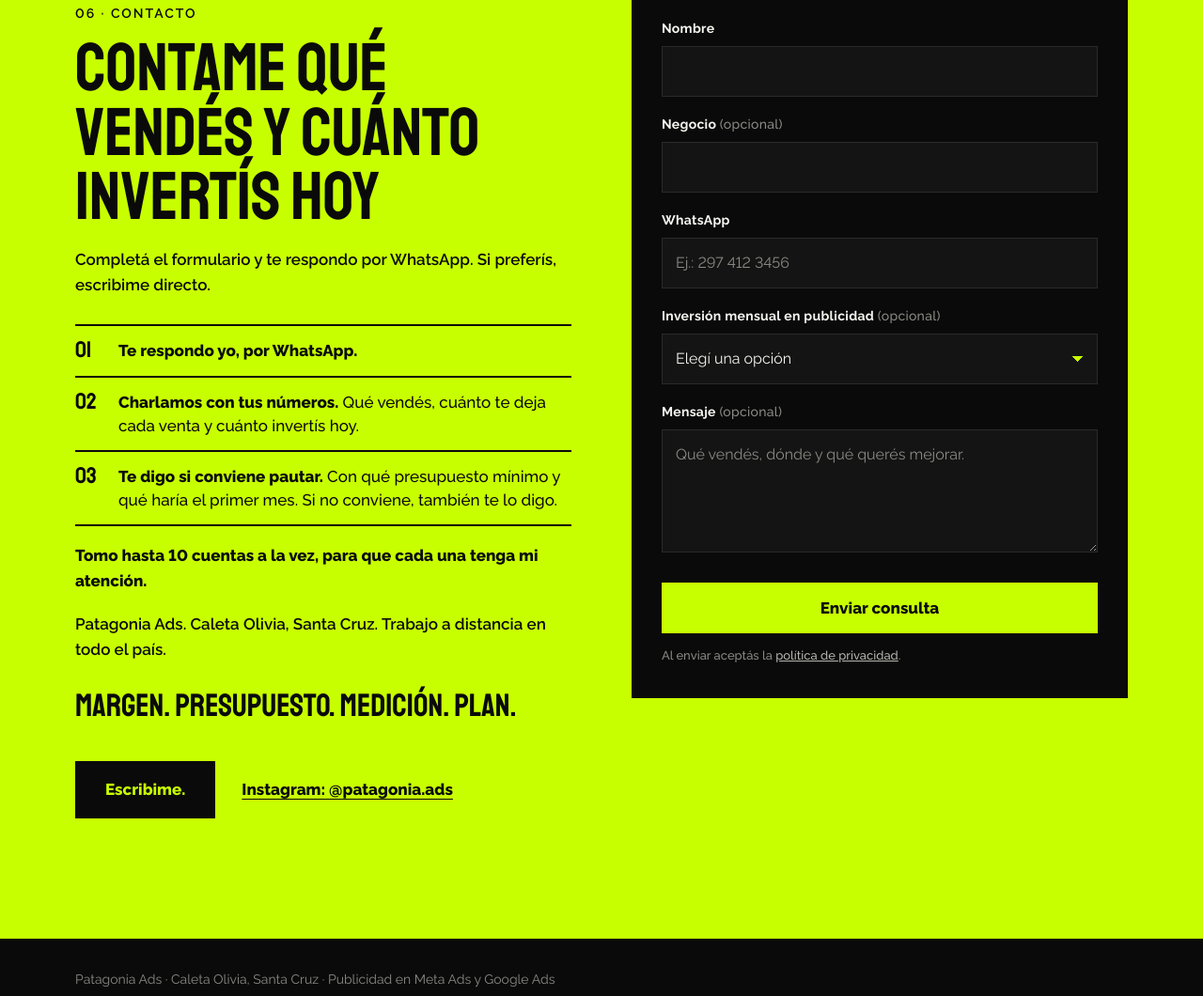
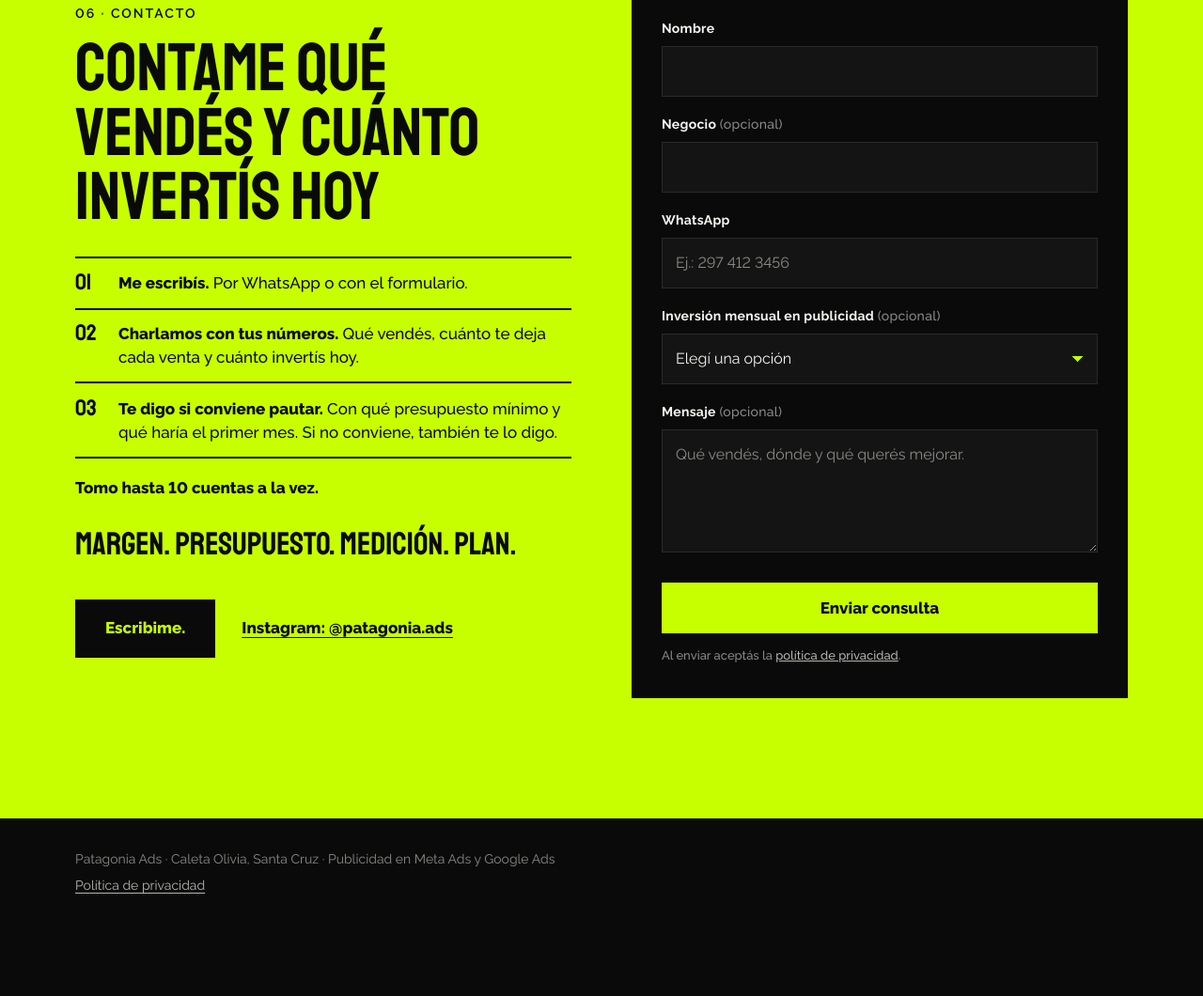
Before and after one commit to patagonia-ads/patagonia-ads.github.io, a plain HTML site: page index.html in a window 1280 px wide. Shown: the part 5836-6896 px from the top of the page at 94% size. After the commit the page ends 6821 px from the top, so only its background shows below. Drawn offline with Linux system fonts and the light colour scheme.

Commit message:
Contacto sin repeticiones
El paso 01 pasa a ser lo que hace la persona (Me escribís, por WhatsApp o con el
formulario) y se va la frase de arriba que decía lo mismo. Se quita la ubicación,
que ya está en el pie, y el cupo queda en "Tomo hasta 10 cuentas a la vez."

Co-Authored-By: Claude Opus 5.5 <noreply@anthropic.com>
Claude-Session: https://claude.ai/code/session_018dNYRQRkLp4ERxffnz4b48

```diff
--- a/index.html
+++ b/index.html
@@ -415,14 +415,12 @@
       <div>
         <p class="ojal">06 · Contacto</p>
         <h2>Contame qué vendés y cuánto invertís hoy</h2>
-        <p>Completá el formulario y te respondo por WhatsApp. Si preferís, escribime directo.</p>
         <ol class="pasos">
-          <li><strong>Te respondo yo, por WhatsApp.</strong></li>
+          <li><strong>Me escribís.</strong> Por WhatsApp o con el formulario.</li>
           <li><strong>Charlamos con tus números.</strong> Qué vendés, cuánto te deja cada venta y cuánto invertís hoy.</li>
           <li><strong>Te digo si conviene pautar.</strong> Con qué presupuesto mínimo y qué haría el primer mes. Si no conviene, también te lo digo.</li>
         </ol>
-        <p class="cupo">Tomo hasta 10 cuentas a la vez, para que cada una tenga mi atención.</p>
-        <p>Patagonia Ads. Caleta Olivia, Santa Cruz. Trabajo a distancia en todo el país.</p>
+        <p class="cupo">Tomo hasta 10 cuentas a la vez.</p>
         <p class="claves">Margen. Presupuesto. Medición. Plan.</p>
         <div class="acciones">
           <a class="boton boton-negro" href="https://wa.me/5491169469751?text=Hola%20Alan%2C%20te%20escribo%20desde%20la%20web." data-ubicacion="contacto" rel="noopener" target="_blank">Escribime.</a>
```
